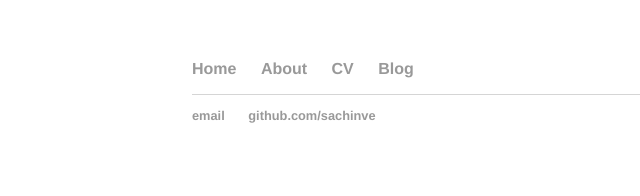
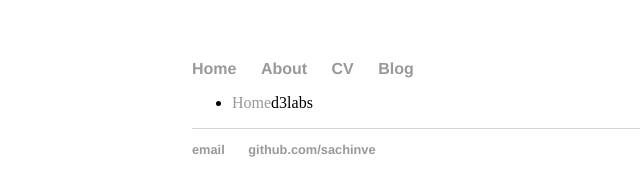
Before and after one commit to Sachinve/sachinve.github.io, a plain HTML site: page index.html in a window 1280 px wide. Shown: the whole page, without its empty margins (0-640 px from the left). Drawn offline with Linux system fonts and the light colour scheme.

Commit message:
Add sample page

```diff
--- a/index.html
+++ b/index.html
@@ -15,6 +15,9 @@
             <li><a href="/blog">Blog</a></li>
         </ul>
     </nav>
+    <ul>
+        <li><a href="https://sachinve.github.io/d3labs/">Home</a>d3labs</li>
+    </ul>
     <footer>
         <ul>
             <li><a href="mailto:sv1379@nyu.edu">email</a></li>
```
